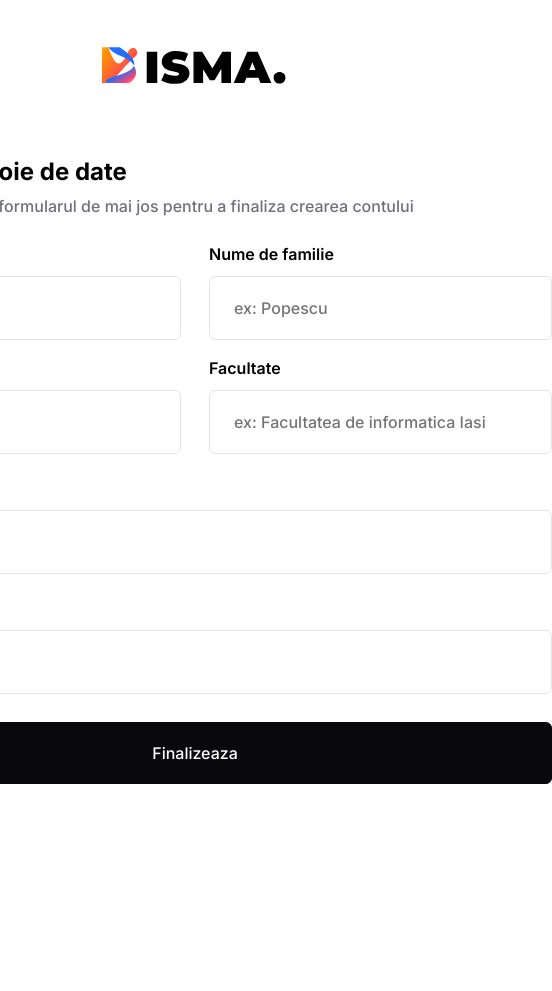
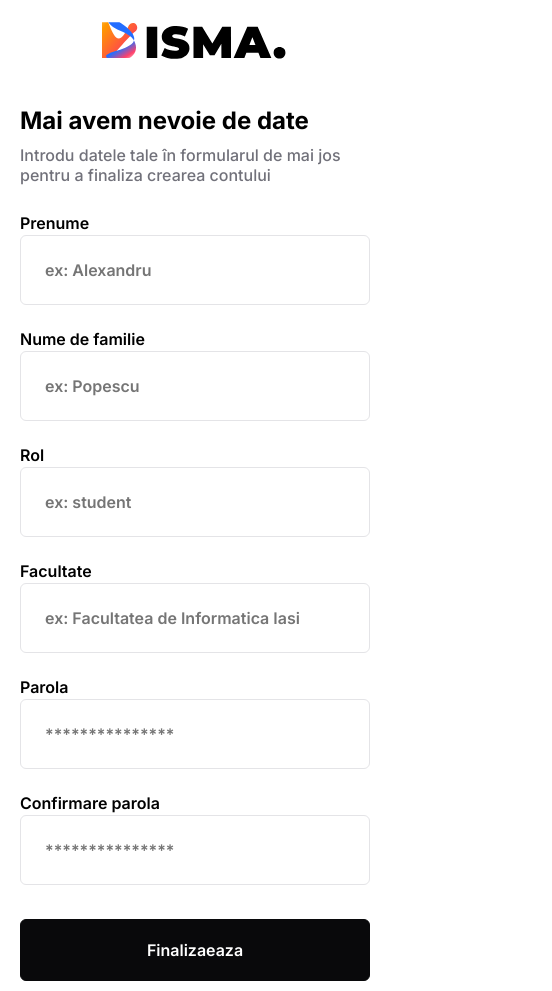
Before and after one commit to IP2B2/Front-End, a Next.js app: page /auth/extra-data-required in a window 390 px wide. Shown: the whole page, 552 px wide, since content can reach past the window. Before the commit the page ends 844 px from the top, so only its background shows below. Built offline with nearby package versions, Linux system fonts and the light colour scheme.

Commit message:
#026 migrate to form componentes; made responsive

```diff
--- a/src/app/auth/extra-data-required/page.js
+++ b/src/app/auth/extra-data-required/page.js
@@ -1,12 +1,23 @@
 'use client';
+
+import { useState } from "react";
 
 import styles from "./registerPage.module.css";
 import '@/app/globals.css';
+import { DefaultFormLayout, FormContainer, FormMultiColumn, FormField, FormButton } from "@/lib/components/form/Form";
 import { Inter700, Inter500, Inter600 } from '@/lib/fonts/Inter';
 import { useRouter } from 'next/navigation';
 
 export default function ExtraDataRequired() {
     const router = useRouter();
+
+    const [prenume, setPrenume] = useState("");
+    const [nume, setNume] = useState("");
+    const [rol, setRol] = useState("");
+    const [facultate, setFacultate] = useState("");
+
+    const [parola, setParola] = useState("");
+    const [confirmParola, setConfirmParola] = useState("");
 
     const handleSubmit = (event) => {
         event.preventDefault();
@@ -15,42 +26,59 @@ export default function ExtraDataRequired() {
 
     return (
         <div className={styles.registerContainer}>
-            <div className={styles.formHeaderContainer}>
-                <div className={styles.title + " " + Inter700.className}>Mai avem nevoie de date</div>
-                <div className={styles.subtitle + " " + Inter500.className}>Introdu datele tale în formularul de mai jos pentru a finaliza crearea contului</div>
-            </div>
-
-            <form className={styles.form + " " + Inter600.className} onSubmit={handleSubmit}>
-                <div className={styles.formRow}>
-                    <div className={styles.formGroup}>
-                        <div className={styles.formLabel}>Prenume</div>
-                        <input type="text" className={"border-rounded" + " " + "border-gray" + " " + Inter500.className} placeholder="ex: Alexandru"></input>
-                    </div>
-                    <div className={styles.formGroup}>
-                        <div className={styles.formLabel}>Nume de familie</div>
-                        <input type="text" className={"border-rounded" + " " + "border-gray" + " " + Inter500.className} placeholder="ex: Popescu"></input>
-                    </div>
-                </div>
-
-                <div className={styles.formRow}>
-                    <div className={styles.formGroup}>
-                        <div className={styles.formLabel}>Rol</div>
-                        <input type="text" className={"border-rounded" + " " + "border-gray" + " " + Inter500.className} placeholder="ex: student"></input>
-                    </div>
-                    <div className={styles.formGroup}>
-                        <div className={styles.formLabel}>Facultate</div>
-                        <input type="text" className={"border-rounded" + " " + "border-gray" + " " + Inter500.className} placeholder="ex: Facultatea de informatica Iasi"></input>
-                    </div>
-                </div>
-
-                <div className={styles.formLabel}>Parola</div>
-                <input type="password" className={"border-rounded" + " " + "border-gray" + " " + Inter500.className} placeholder="***************"></input>
-
-                <div className={styles.formLabel}>Confirmare parola</div>
-                <input type="password" className={"border-rounded" + " " + "border-gray" + " " + Inter500.className} placeholder="***************"></input>
-
-                <button type="submit" className={styles.formButton + " " + "border-rounded" + " " + Inter500.className} onClick={handleSubmit}>Finalizeaza</button>
-            </form>
+            <DefaultFormLayout
+                title={"Mai avem nevoie de date"}
+                subtitle={"Introdu datele tale în formularul de mai jos pentru a finaliza crearea contului"}>
+                <FormContainer>
+                <FormMultiColumn cols={2}>
+                        <FormField
+                            type={"text"}
+                            label={"Prenume"}
+                            placeholder={"ex: Alexandru"}
+                            setState={setPrenume}
+                            trim
+                            />
+                        <FormField
+                            type={"text"}
+                            label={"Nume de familie"}
+                            placeholder={"ex: Popescu"}
+                            setState={setNume}
+                            trim
+                            />
+                    </FormMultiColumn>
+                    <FormMultiColumn cols={2}>
+                        <FormField
+                            type={"text"}
+                            label={"Rol"}
+                            placeholder={"ex: student"}
+                            setState={setRol}
+                            trim
+                            />
+                        <FormField
+                            type={"text"}
+                            label={"Facultate"}
+                            placeholder={"ex: Facultatea de Informatica Iasi"}
+                            setState={setFacultate}
+                            trim
+                            />
+                    </FormMultiColumn>
+                    <FormField
+                        type={"password"}
+                        label={"Parola"}
+                        placeholder={"***************"}
+                        setState={setParola}
+                        trim
+                        />
+                    <FormField
+                        type={"text"}
+                        label={"Confirmare parola"}
+                        placeholder={"***************"}
+                        setState={setConfirmParola}
+                        trim
+                        />
+                    <FormButton>Finalizaeaza</FormButton>
+                </FormContainer>
+            </DefaultFormLayout>
         </div>
     );
 }
--- a/src/app/auth/extra-data-required/registerPage.module.css
+++ b/src/app/auth/extra-data-required/registerPage.module.css
@@ -1,108 +1,10 @@
 .registerContainer
 {
+    width: 600px;
+    margin: 0 20px;
+
     display: flex;
     flex-direction: column;
     flex-wrap: nowrap;
     gap: 28px;
 }
-
-.formLabel
-{
-    font-size: var(--font-size-sm);
-}
-
-.formButton
-{
-    width: 100%;
-
-    padding: 20px;
-    margin: 10px 0;
-
-    background-color: var(--foreground);
-    border: 1px solid var(--foreground);
-    outline: none;
-
-    font-size: var(--font-size-sm);
-    color: white;
-}
-
-.title
-{
-    font-size: var(--font-size-lg);
-}
-
-.subtitle
-{
-    font-size: var(--font-size-sm);
-    color: var(--text-gray);
-}
-
-.form
-{
-    display: flex;
-    flex-direction: column;
-    gap: 18px;
-}
-
-.form > input
-{
-    width: 100%;
-    height: 64px;
-
-    padding: 24px;
-
-    font-size: var(--font-size-sm);
-}
-
-.formGroup > input
-{
-    width: 343px;
-    height: 64px;
-
-    padding: 24px;
-
-    font-size: var(--font-size-sm);
-}
-
-
-.formRow
-{
-    display: flex;
-    flex-direction: row;
-    gap: 28px;
-}
-
-.formGroup
-{
-    display: flex;
-    flex-direction: column;
-    gap: 12px;
-    flex: 1;
-}
-
-.form > input
-{
-    width: 100%;
-    height: 64px;
-
-    padding: 24px;
-
-    font-size: var(--font-size-sm);
-}
-
-.formGroup > input
-{
-    width: 343px;
-    height: 64px;
-
-    padding: 24px;
-
-    font-size: var(--font-size-sm);
-}
-
-.formHeaderContainer
-{
-    display: flex;
-    flex-flow: column nowrap;
-    gap: 10px;
-}
```
